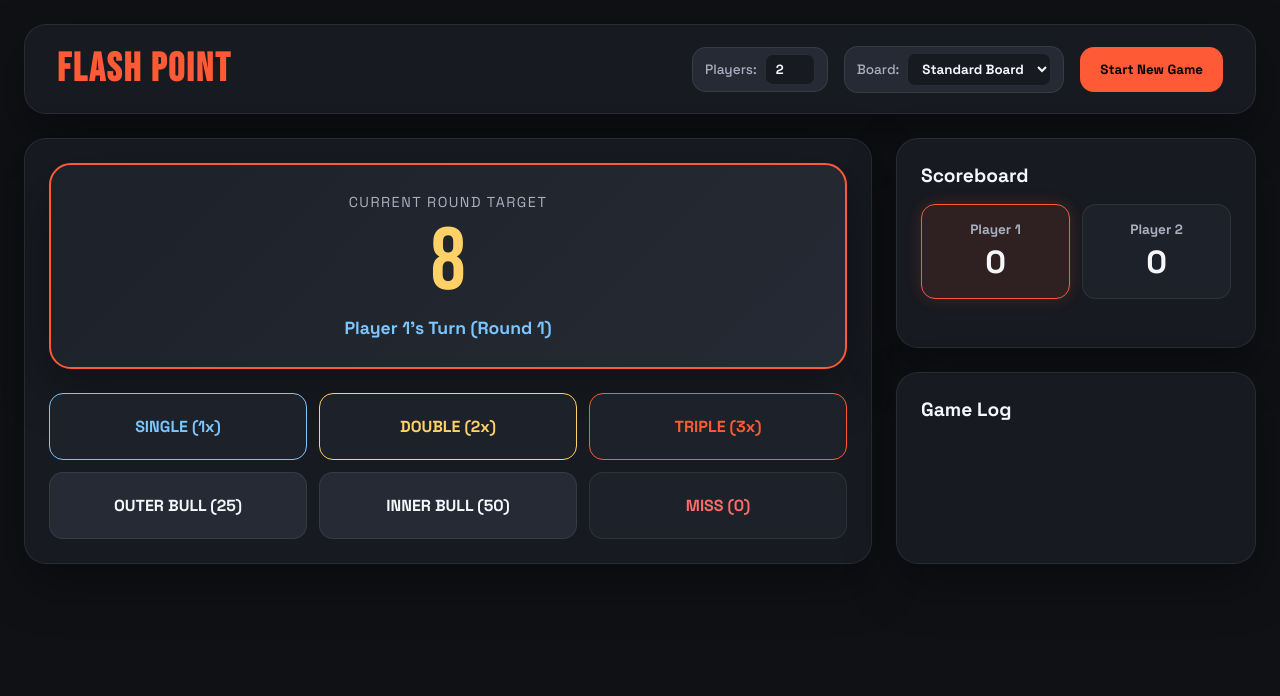
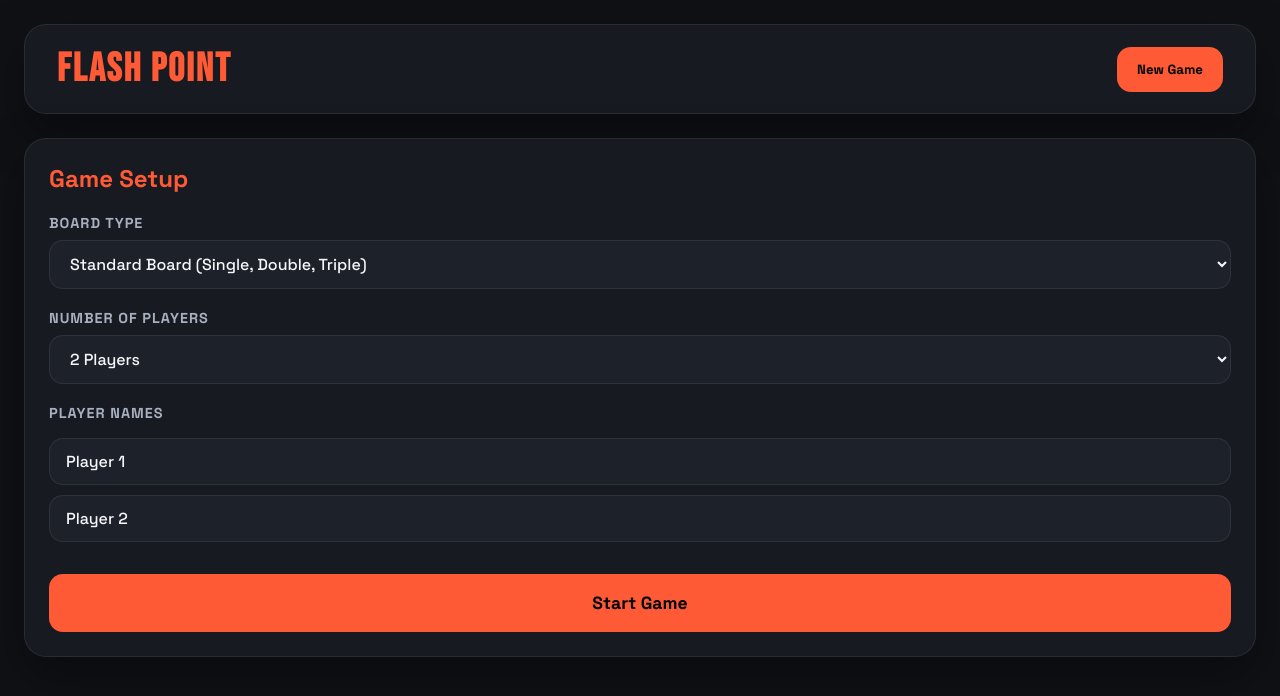
Before and after one commit to Herbenero/FlashPoint, a plain HTML site: page index.html in a window 1280 px wide. Drawn offline with Linux system fonts and the light colour scheme.

Commit message:
player name input, remove bulls

```diff
--- a/index.html
+++ b/index.html
@@ -71,36 +71,9 @@
 
     .controls-top {
       display: flex;
-      gap: 16px;
+      gap: 12px;
       align-items: center;
       flex-wrap: wrap;
-    }
-
-    .config-group {
-      display: flex;
-      align-items: center;
-      gap: 8px;
-      background: var(--soft);
-      padding: 6px 12px;
-      border-radius: var(--radius-sm);
-      border: 1px solid var(--line);
-    }
-
-    .config-group label {
-      font-size: 0.85rem;
-      color: var(--muted);
-      font-weight: 500;
-    }
-
-    select, input[type="number"] {
-      background: var(--panel);
-      color: var(--text);
-      border: 1px solid var(--line);
-      border-radius: 8px;
-      padding: 6px 10px;
-      font-family: inherit;
-      font-weight: 700;
-      outline: none;
     }
 
     button {
@@ -129,6 +102,12 @@
       color: #000;
     }
 
+    .btn-undo {
+      background: #3a3f4d;
+      color: var(--accent-2);
+      border: 1px solid rgba(255, 209, 102, 0.3);
+    }
+
     .main-grid {
       display: grid;
       grid-template-columns: 1fr 360px;
@@ -145,6 +124,46 @@
       border: 1px solid var(--line);
       padding: 24px;
       box-shadow: var(--shadow);
+    }
+
+    /* Setup Screen */
+    .setup-card {
+      display: flex;
+      flex-direction: column;
+      gap: 20px;
+    }
+
+    .setup-group {
+      display: flex;
+      flex-direction: column;
+      gap: 8px;
+    }
+
+    .setup-group label {
+      font-size: 0.9rem;
+      color: var(--muted);
+      font-weight: 700;
+      text-transform: uppercase;
+      letter-spacing: 1px;
+    }
+
+    select, input[type="text"] {
+      background: var(--panel-2);
+      color: var(--text);
+      border: 1px solid var(--line);
+      border-radius: var(--radius-sm);
+      padding: 12px 16px;
+      font-family: inherit;
+      font-size: 1rem;
+      font-weight: 500;
+      outline: none;
+    }
+
+    .player-inputs-list {
+      display: flex;
+      flex-direction: column;
+      gap: 10px;
+      margin-top: 8px;
     }
 
     /* Target Display */
@@ -178,6 +197,31 @@
       margin-top: 10px;
     }
 
+    /* Modifier Keypad */
+    .keypad {
+      display: grid;
+      grid-template-columns: repeat(3, 1fr);
+      gap: 12px;
+    }
+
+    .keypad.quad-enabled {
+      grid-template-columns: repeat(4, 1fr);
+    }
+
+    .btn-mod {
+      padding: 28px 12px;
+      font-size: 1.1rem;
+      background: var(--panel-2);
+      border: 1px solid var(--line);
+    }
+
+    .btn-mod.single { border-color: var(--blue); color: var(--blue); }
+    .btn-mod.double { border-color: var(--accent-2); color: var(--accent-2); }
+    .btn-mod.triple { border-color: var(--accent); color: var(--accent); }
+    .btn-mod.quad { border-color: var(--purple); color: var(--purple); }
+    .btn-mod.miss { grid-column: span 3; color: var(--danger); background: var(--soft); }
+    .keypad.quad-enabled .btn-mod.miss { grid-column: span 4; }
+
     /* Scoreboard */
     .scoreboard {
       display: grid;
@@ -206,37 +250,15 @@
       font-size: 0.85rem;
       margin-bottom: 4px;
       font-weight: 700;
+      white-space: nowrap;
+      overflow: hidden;
+      text-overflow: ellipsis;
     }
 
     .player-score {
       font-size: 2rem;
       font-weight: 700;
     }
-
-    /* Modifier Keypad */
-    .keypad {
-      display: grid;
-      grid-template-columns: repeat(3, 1fr);
-      gap: 12px;
-    }
-
-    .keypad.quad-enabled {
-      grid-template-columns: repeat(4, 1fr);
-    }
-
-    .btn-mod {
-      padding: 22px 8px;
-      font-size: 1rem;
-      background: var(--panel-2);
-      border: 1px solid var(--line);
-    }
-
-    .btn-mod.single { border-color: var(--blue); color: var(--blue); }
-    .btn-mod.double { border-color: var(--accent-2); color: var(--accent-2); }
-    .btn-mod.triple { border-color: var(--accent); color: var(--accent); }
-    .btn-mod.quad { border-color: var(--purple); color: var(--purple); }
-    .btn-mod.bull { grid-column: span 1; background: var(--soft); }
-    .btn-mod.miss { grid-column: span 1; color: var(--danger); }
 
     /* History Feed */
     .history-list {
@@ -264,24 +286,49 @@
     <header>
       <h1>FLASH POINT</h1>
       <div class="controls-top">
-        <div class="config-group">
-          <label for="player-count">Players:</label>
-          <input type="number" id="player-count" min="1" max="8" value="2" style="width: 50px;">
-        </div>
-
-        <div class="config-group">
-          <label for="board-type">Board:</label>
-          <select id="board-type" onchange="toggleBoardType()">
-            <option value="basic">Standard Board</option>
-            <option value="quad">Quad Board</option>
-          </select>
-        </div>
-
-        <button onclick="startNewGame()" class="btn-accent">Start New Game</button>
+        <button id="undo-btn" onclick="undoLastTurn()" class="btn-undo" style="display: none;">↩ Undo Turn</button>
+        <button onclick="showSetupScreen()" class="btn-accent">New Game</button>
       </div>
     </header>
 
-    <div class="main-grid">
+    <!-- SETUP VIEW -->
+    <div id="setup-view" class="card setup-card">
+      <h2 style="font-size: 1.5rem; color: var(--accent);">Game Setup</h2>
+
+      <div class="setup-group">
+        <label for="board-type">Board Type</label>
+        <select id="board-type">
+          <option value="basic">Standard Board (Single, Double, Triple)</option>
+          <option value="quad">Quad Board (Single, Double, Triple, Quad)</option>
+        </select>
+      </div>
+
+      <div class="setup-group">
+        <label for="player-count">Number of Players</label>
+        <select id="player-count" onchange="renderPlayerNameInputs()">
+          <option value="1">1 Player</option>
+          <option value="2" selected>2 Players</option>
+          <option value="3">3 Players</option>
+          <option value="4">4 Players</option>
+          <option value="5">5 Players</option>
+          <option value="6">6 Players</option>
+          <option value="7">7 Players</option>
+          <option value="8">8 Players</option>
+        </select>
+      </div>
+
+      <div class="setup-group">
+        <label>Player Names</label>
+        <div id="player-inputs-container" class="player-inputs-list">
+          <!-- Dynamically generated player inputs -->
+        </div>
+      </div>
+
+      <button onclick="startNewGame()" class="btn-accent" style="margin-top: 12px; padding: 18px; font-size: 1.1rem;">Start Game</button>
+    </div>
+
+    <!-- MAIN GAME VIEW -->
+    <div id="game-view" class="main-grid" style="display: none;">
       <!-- Left Column: Target & Input Controls -->
       <div class="card">
         <!-- Dynamic Target Display -->
@@ -297,8 +344,6 @@
           <button class="btn-mod double" onclick="handleInput(2)">DOUBLE (2x)</button>
           <button class="btn-mod triple" onclick="handleInput(3)">TRIPLE (3x)</button>
           <button class="btn-mod quad" id="quad-btn" style="display: none;" onclick="handleInput(4)">QUAD (4x)</button>
-          <button class="btn-mod bull" onclick="handleBull(25)">OUTER BULL (25)</button>
-          <button class="btn-mod bull" onclick="handleBull(50)">INNER BULL (50)</button>
           <button class="btn-mod miss" onclick="handleInput(0)">MISS (0)</button>
         </div>
       </div>
@@ -328,8 +373,43 @@
     let players = [];
     let currentPlayerIndex = 0;
     let roundCount = 1;
+    let historyStack = [];
 
-    function toggleBoardType() {
+    function renderPlayerNameInputs() {
+      const count = parseInt(document.getElementById('player-count').value);
+      const container = document.getElementById('player-inputs-container');
+      container.innerHTML = '';
+
+      for (let i = 1; i <= count; i++) {
+        const input = document.createElement('input');
+        input.type = 'text';
+        input.placeholder = `Player ${i} Name`;
+        input.value = `Player ${i}`;
+        input.id = `player-input-${i}`;
+        container.appendChild(input);
+      }
+    }
+
+    function showSetupScreen() {
+      document.getElementById('setup-view').style.display = 'flex';
+      document.getElementById('game-view').style.display = 'none';
+      document.getElementById('undo-btn').style.display = 'none';
+      renderPlayerNameInputs();
+    }
+
+    function startNewGame() {
+      const count = parseInt(document.getElementById('player-count').value);
+      players = [];
+
+      for (let i = 1; i <= count; i++) {
+        const nameVal = document.getElementById(`player-input-${i}`).value.trim();
+        players.push({
+          id: i,
+          name: nameVal || `Player ${i}`,
+          score: 0
+        });
+      }
+
       const boardType = document.getElementById('board-type').value;
       const quadBtn = document.getElementById('quad-btn');
       const keypad = document.getElementById('keypad');
@@ -341,28 +421,18 @@
         quadBtn.style.display = 'none';
         keypad.classList.remove('quad-enabled');
       }
-    }
 
-    function startNewGame() {
-      // Setup players based on selector input
-      const countInput = parseInt(document.getElementById('player-count').value) || 1;
-      const numPlayers = Math.max(1, Math.min(8, countInput));
-
-      players = [];
-      for (let i = 0; i < numPlayers; i++) {
-        players.push({ id: i + 1, name: `Player ${i + 1}`, score: 0 });
-      }
-
-      // Reset state & pool 1-20
       availableNumbers = Array.from({ length: 20 }, (_, i) => i + 1);
       currentPlayerIndex = 0;
       roundCount = 1;
+      historyStack = [];
 
-      // Update UI elements
-      toggleBoardType();
+      document.getElementById('setup-view').style.display = 'none';
+      document.getElementById('game-view').style.display = 'grid';
+      document.getElementById('undo-btn').style.display = 'inline-block';
+
       renderScoreboard();
-      document.getElementById('history-log').innerHTML = '';
-
+      renderLog();
       nextRound();
     }
 
@@ -390,7 +460,6 @@
         return;
       }
 
-      // Select random target from remaining numbers without repeating
       const randomIndex = Math.floor(Math.random() * availableNumbers.length);
       currentTarget = availableNumbers[randomIndex];
       availableNumbers.splice(randomIndex, 1);
@@ -400,10 +469,10 @@
     }
 
     function updateTurnDisplay() {
+      if (availableNumbers.length === 0 && !currentTarget) return;
       const activePlayer = players[currentPlayerIndex];
       document.getElementById('turn-display').innerText = `${activePlayer.name}'s Turn (Round ${roundCount})`;
 
-      // Update score card highlights
       players.forEach((_, idx) => {
         const card = document.getElementById(`player-card-${idx}`);
         if (card) {
@@ -416,7 +485,34 @@
       });
     }
 
-    function advanceTurn() {
+    function handleInput(multiplier) {
+      if (!currentTarget && availableNumbers.length === 0) return;
+
+      const player = players[currentPlayerIndex];
+      const points = currentTarget * multiplier;
+
+      // Save state to undo history stack before applying changes
+      historyStack.push({
+        playerIndex: currentPlayerIndex,
+        roundCount: roundCount,
+        currentTarget: currentTarget,
+        availableNumbers: [...availableNumbers],
+        pointsAdded: points,
+        multiplier: multiplier
+      });
+
+      player.score += points;
+
+      let label = "MISS";
+      if (multiplier === 1) label = "SINGLE";
+      if (multiplier === 2) label = "DOUBLE";
+      if (multiplier === 3) label = "TRIPLE";
+      if (multiplier === 4) label = "QUAD";
+
+      logRound(`${player.name} - R${roundCount} [T:${currentTarget}]: ${label} (+${points} pts)`);
+      updateScores();
+
+      // Advance Turn / Round
       currentPlayerIndex++;
       if (currentPlayerIndex >= players.length) {
         currentPlayerIndex = 0;
@@ -427,34 +523,38 @@
       }
     }
 
-    function handleInput(multiplier) {
-      if (!currentTarget && availableNumbers.length === 0) return;
+    function undoLastTurn() {
+      if (historyStack.length === 0) {
+        alert("No turns to undo!");
+        return;
+      }
 
-      const points = currentTarget * multiplier;
-      const player = players[currentPlayerIndex];
-      player.score += points;
+      const lastState = historyStack.pop();
 
-      let label = "MISS";
-      if (multiplier === 1) label = "SINGLE";
-      if (multiplier === 2) label = "DOUBLE";
-      if (multiplier === 3) label = "TRIPLE";
-      if (multiplier === 4) label = "QUAD";
+      // Put target back into available pool if a new round was started
+      if (currentTarget !== null && currentTarget !== lastState.currentTarget) {
+        availableNumbers.push(currentTarget);
+      }
 
-      logRound(`${player.name} - R${roundCount} [T:${currentTarget}]: ${label} (+${points} pts)`);
+      // Restore game state variables
+      currentPlayerIndex = lastState.playerIndex;
+      roundCount = lastState.roundCount;
+      currentTarget = lastState.currentTarget;
+      availableNumbers = lastState.availableNumbers;
+
+      // Revert player score
+      players[currentPlayerIndex].score -= lastState.pointsAdded;
+
+      // Re-render UI
+      document.getElementById('target-display').innerText = currentTarget;
+      updateTurnDisplay();
       updateScores();
-      advanceTurn();
-    }
 
-    function handleBull(value) {
-      if (!currentTarget && availableNumbers.length === 0) return;
-
-      const player = players[currentPlayerIndex];
-      player.score += value;
-
-      const label = value === 50 ? "INNER BULL" : "OUTER BULL";
-      logRound(`${player.name} - R${roundCount}: ${label} (+${value} pts)`);
-      updateScores();
-      advanceTurn();
+      // Remove last entry from history log UI
+      const log = document.getElementById('history-log');
+      if (log.firstChild) {
+        log.removeChild(log.firstChild);
+      }
     }
 
     function updateScores() {
@@ -470,6 +570,10 @@
       li.className = 'history-item';
       li.innerText = text;
       log.prepend(li);
+    }
+
+    function renderLog() {
+      document.getElementById('history-log').innerHTML = '';
     }
 
     function announceWinner() {
@@ -492,8 +596,8 @@
       alert(`Game Over!\n${resultText}`);
     }
 
-    // Initialize default game state on page load
-    startNewGame();
+    // Show setup screen on load
+    showSetupScreen();
   </script>
 </body>
 </html>
```
